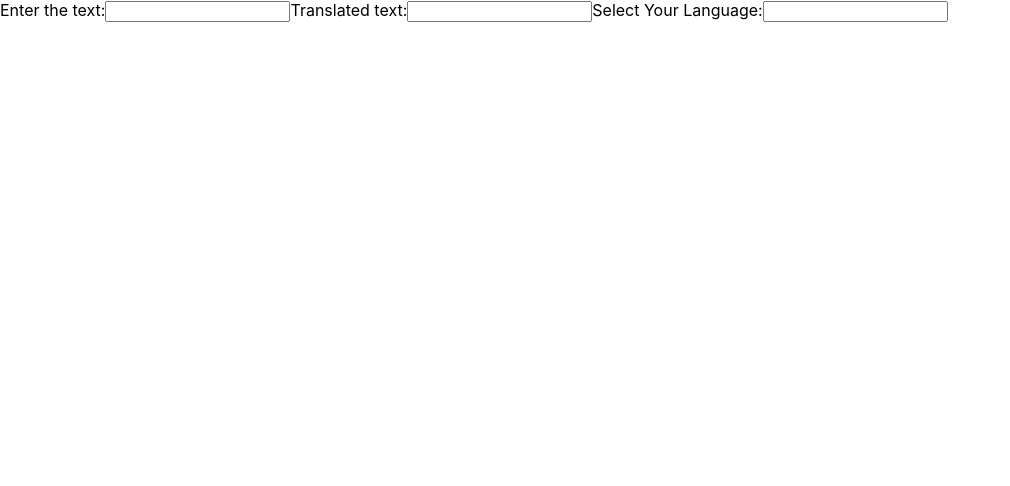
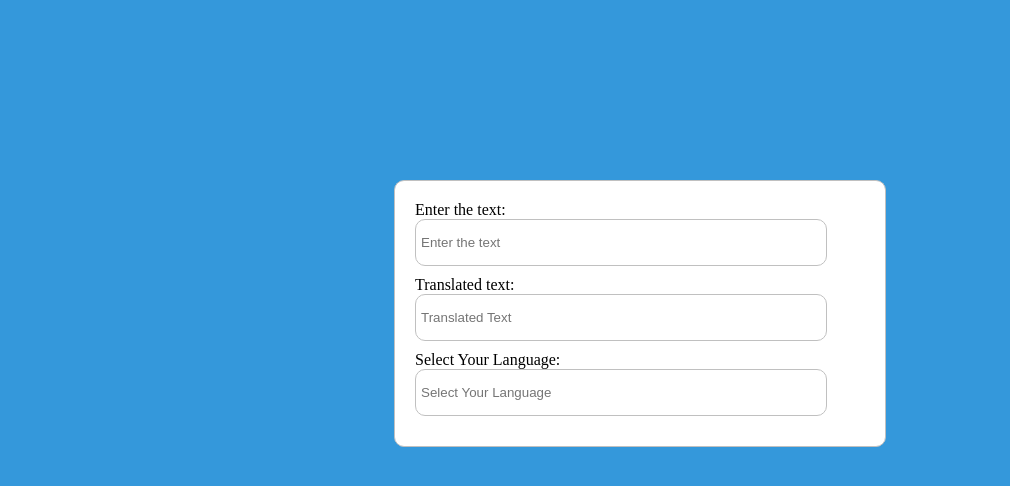
Before and after one commit to LogeshDeveloper/LanguageTranslator, a React (Create React App) app: page / in a window 1280 px wide. Shown: the top 486 px of the page, without its empty margins (0-1010 px from the left). Built offline with nearby package versions, Linux system fonts and the light colour scheme.

Commit message:
UI Designed

```diff
--- a/src/App.css
+++ b/src/App.css
@@ -1,38 +1,26 @@
-.App {
-  text-align: center;
+body{
+  margin: 0px;
+  padding: 0;
+  font-family: 'Arail';
+  background-color: #3498db;
 }
 
-.App-logo {
-  height: 40vmin;
-  pointer-events: none;
+.textarea{
+  width: 450px;
+  overflow: hidden;
+  margin: auto;
+  margin-top: 180px;
+  background: #fff;
+  padding: 20px;
+  border: 1px solid silver;
+  border-radius: 10px;
 }
 
-@media (prefers-reduced-motion: no-preference) {
-  .App-logo {
-    animation: App-logo-spin infinite 20s linear;
-  }
+.textarea input {
+  width: 400px;
+  height: 35px;
+  margin-bottom: 10px;
+  border-radius: 10px;
+  border: 1px solid silver;
+  padding: 5px;
 }
-
-.App-header {
-  background-color: #282c34;
-  min-height: 100vh;
-  display: flex;
-  flex-direction: column;
-  align-items: center;
-  justify-content: center;
-  font-size: calc(10px + 2vmin);
-  color: white;
-}
-
-.App-link {
-  color: #61dafb;
-}
-
-@keyframes App-logo-spin {
-  from {
-    transform: rotate(0deg);
-  }
-  to {
-    transform: rotate(360deg);
-  }
-}
--- a/src/App.js
+++ b/src/App.js
@@ -29,18 +29,22 @@ class Translator extends Component{
 
   render(){
     return(
-      <div>
-        Enter the text:
-      <input type="text" name="text" id="user"/>
+      <body>
+      <div className="container">
+        <div className="textarea">
+      Enter the text:
+      <input type="text" name="text" id="user" className="textlayer1" placeholder="Enter the text"/><br/>
       Translated text:
-      <input type="text" name="text"/>
-      Select Your Language:<input list="hosting-plan" type="text"/>
+      <input type="text" name="text" className="textlayer2" placeholder="Translated Text"/><br/>
+      Select Your Language:<input list="hosting-plan" type="text" className="dropdown" placeholder="Select Your Language"/>
+      </div>
     <datalist id="hosting-plan">
      <option value="Tamil"/>
      <option value="Hindi"/>
      <option value="Telgu"/>
     </datalist>
       </div>
+      </body>
     );
   }
 }
```
